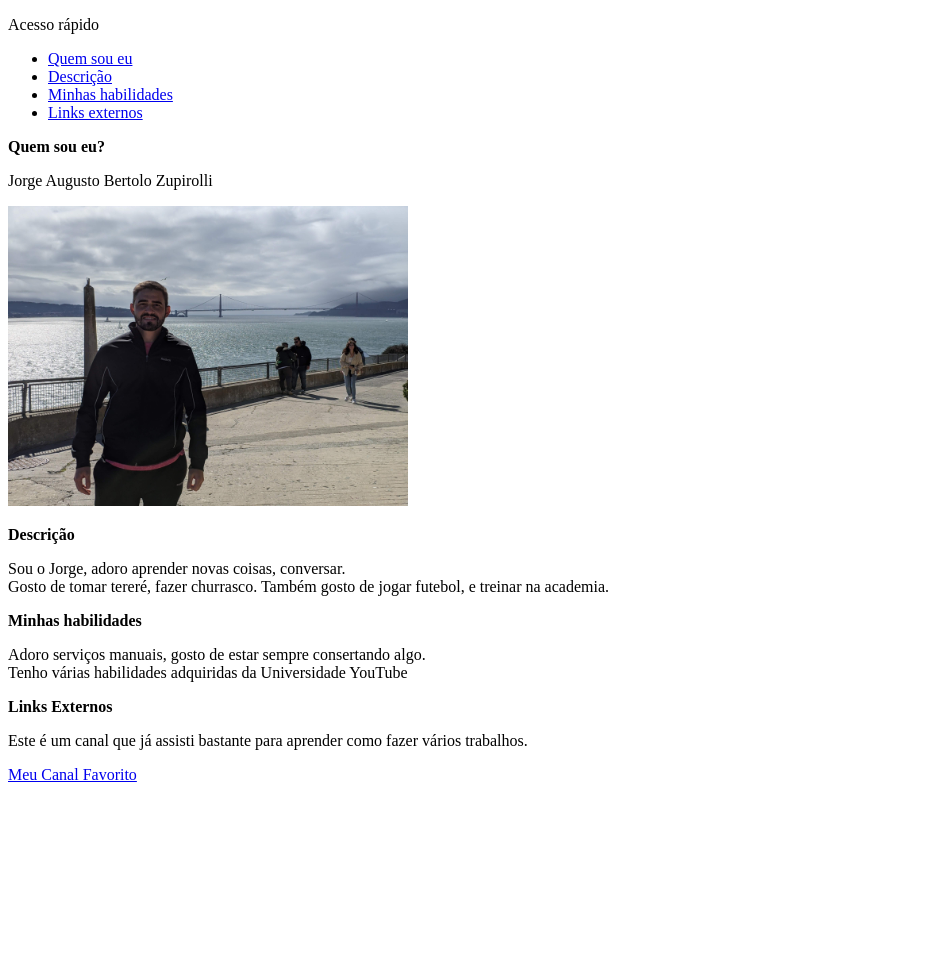
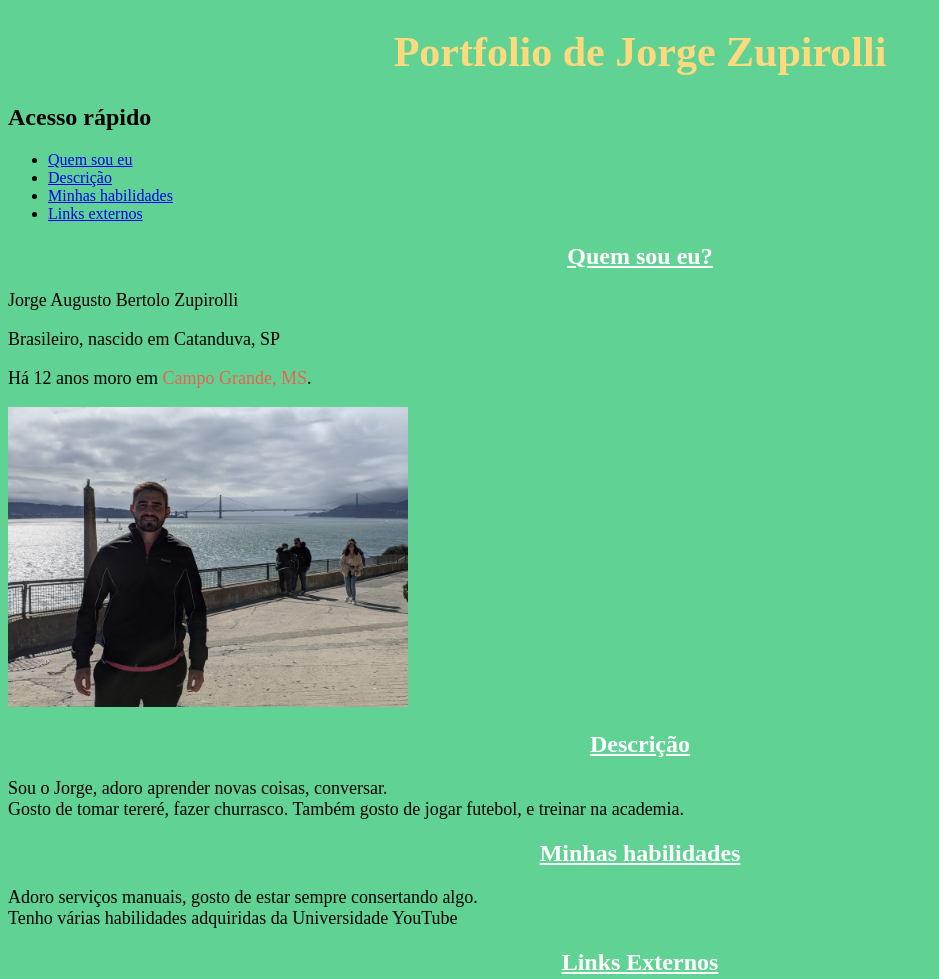
Before and after one commit to jorgezup/jorgezup.github.io, a plain HTML site: page index.html in a window 1280 px wide. Shown: the top 979 px of the page, without its empty margins (0-939 px from the left). Before the commit the page ends 800 px from the top, so only its background shows below. Drawn offline with Linux system fonts and the light colour scheme.

Commit message:
adicionado estilos a pagina

```diff
--- a/index.html
+++ b/index.html
@@ -6,26 +6,51 @@
     <meta name="viewport" content="width=device-width, initial-scale=1.0">
     <title>Meu Portfolio</title>
 </head>
+<style>
+    body {
+        background-color: #60D394;
+    }
+    h1 {
+        color: #FFD97D;
+        font-size: 42px;
+        text-align: center;
+    }
+    .destaque {
+        color: #FFF;
+        font-size: 24px;
+        text-decoration: underline;
+        text-align: center;
+    }
+    p {
+        font-size: 18px;
+    }
+    span {
+        color: #EE6055;
+    }
+</style>
 <body>
-    <p>Acesso rápido</p>
+    <h1>Portfolio de Jorge Zupirolli</h1>
+    <h2>Acesso rápido</h2>
     <ul>
         <li><a href="#quem-sou-eu"> Quem sou eu</a></li>
         <li><a href="#descricao">Descrição</a></li>
         <li><a href="#minhas-habilidades">Minhas habilidades</a></li>
         <li><a href="#links-externos">Links externos</a></li>
     </ul>
-    <p id="quem-sou-eu"><strong>Quem sou eu?</strong></p>
+    <h2 id="quem-sou-eu" class="destaque">Quem sou eu?</h2>
     <p>Jorge Augusto Bertolo Zupirolli</p>
+    <p>Brasileiro, nascido em Catanduva, SP</p>
+    <p>Há 12 anos moro em <span>Campo Grande, MS</span>.</p>
     <img src="profileImage.jpg" alt="Imagem de Jorge Zupirolli" width="400">
-    <p id="descricao"><strong>Descrição</strong></p>
+    <h2 id="descricao" class="destaque">Descrição</h2>
     <p>Sou o Jorge, adoro aprender novas coisas, conversar. <br>
     Gosto de tomar tereré, fazer churrasco.
     Também gosto de jogar futebol, e treinar na academia.
     </p>
-    <p id="minhas-habilidades"><strong>Minhas habilidades</strong></p>
+    <h2 id="minhas-habilidades" class="destaque">Minhas habilidades</h2>
     <p>Adoro serviços manuais, gosto de estar sempre consertando algo. <br>
     Tenho várias habilidades adquiridas da Universidade YouTube</p>
-    <p id="links-externos"><strong>Links Externos</strong></p>
+    <h2 id="links-externos" class="destaque">Links Externos</h2>
     <p>Este é um canal que já assisti bastante para aprender como fazer vários trabalhos.</p>
     <a href="https://www.youtube.com/c/OficinadeCasaODC" target="_blank">Meu Canal Favorito</a>
 
```
